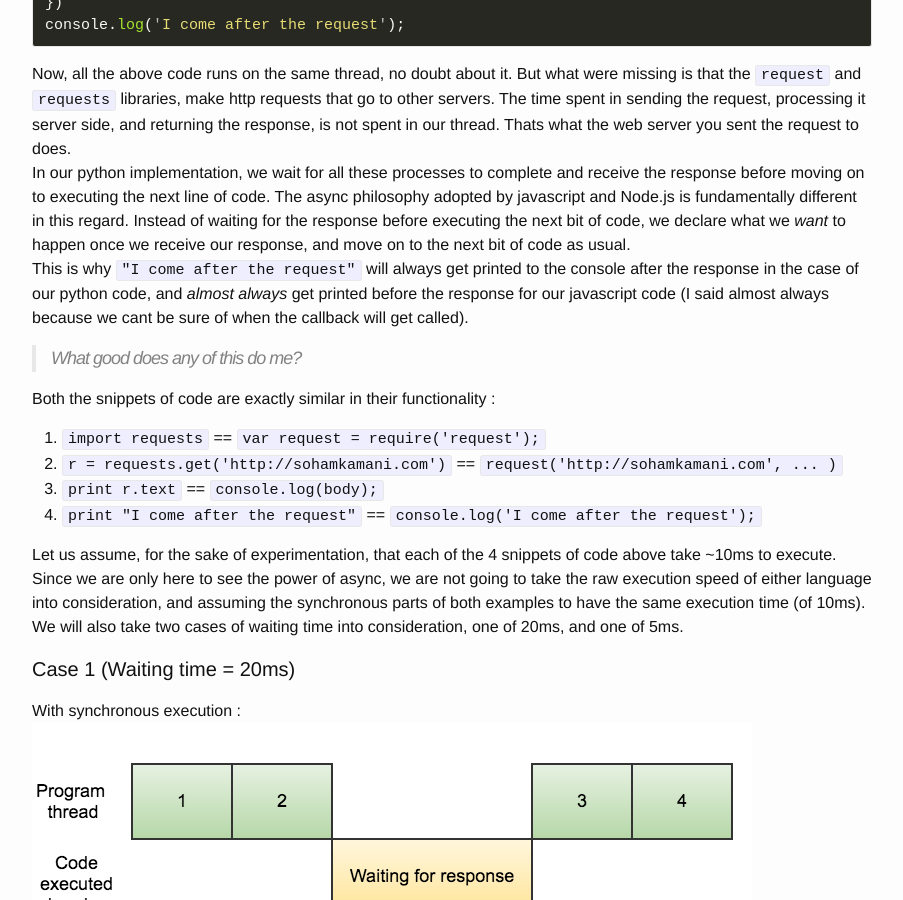
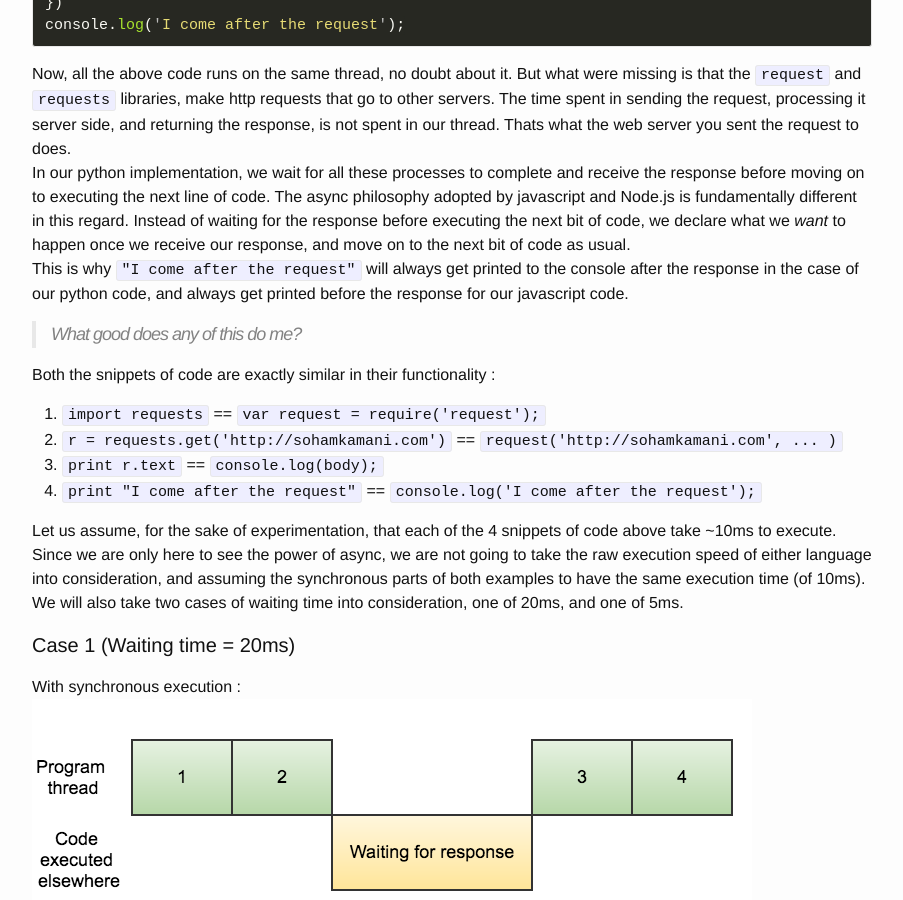
Before and after one commit to sohamkamani/sohamkamani.github.io, a Jekyll site: the page built from _posts/2016-03-14-wrapping-your-head-around-async-programming.md, in a window 1280 px wide and 900 px high, scrolled down 783 px. Shown: the whole window, without its empty margins (188-1091 px from the left). Built offline with Jekyll 4.4.1, drawn with Linux system fonts in a browser that asks for light colours; nearby versions of some CDN libraries; comment, search, counter and statistics services are not loaded; some of the changed text lies outside the part shown.

Commit message:
async js correction

```diff
--- a/_posts/2016-03-14-wrapping-your-head-around-async-programming.md
+++ b/_posts/2016-03-14-wrapping-your-head-around-async-programming.md
@@ -35,7 +35,7 @@ console.log('I come after the request');
 
 Now, all the above code runs on the same thread, no doubt about it. But what were missing is that the `request` and `requests` libraries, make http requests that go to other servers. The time spent in sending the request, processing it server side, and returning the response, is not spent in our thread. Thats what the web server you sent the request to does.
 In our python implementation, we wait for all these processes to complete and receive the response before moving on to executing the next line of code. The async philosophy adopted by javascript and Node.js is fundamentally different in this regard. Instead of waiting for the response before executing the next bit of code, we declare what we *want* to happen once we receive our response, and move on to the next bit of code as usual.
-This is why `"I come after the request"` will always get printed to the console after the response in the case of our python code, and *almost always* get printed before the response for our javascript code (I said almost always because we cant be sure of when the callback will get called).
+This is why `"I come after the request"` will always get printed to the console after the response in the case of our python code, and  always get printed before the response for our javascript code.
 
 >What good does any of this do me?
 
```
Also changed, not shown: other parts of _posts/2016-03-14-wrapping-your-head-around-async-programming.md (+4 -0 lines).
